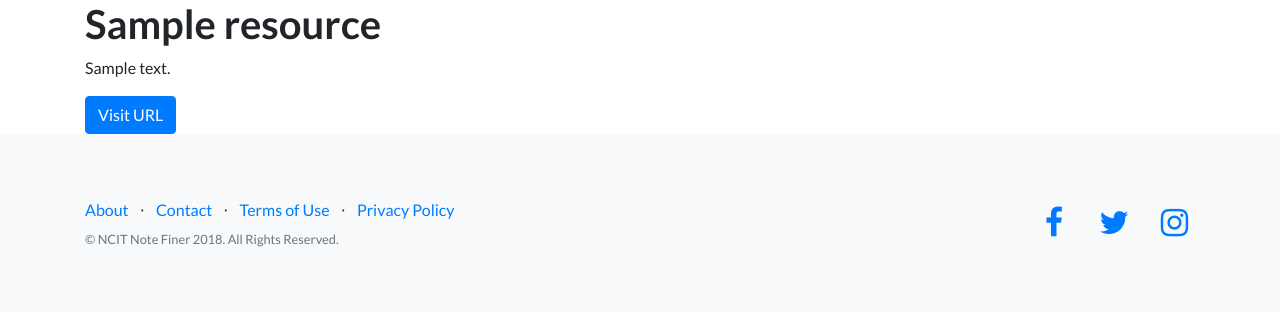
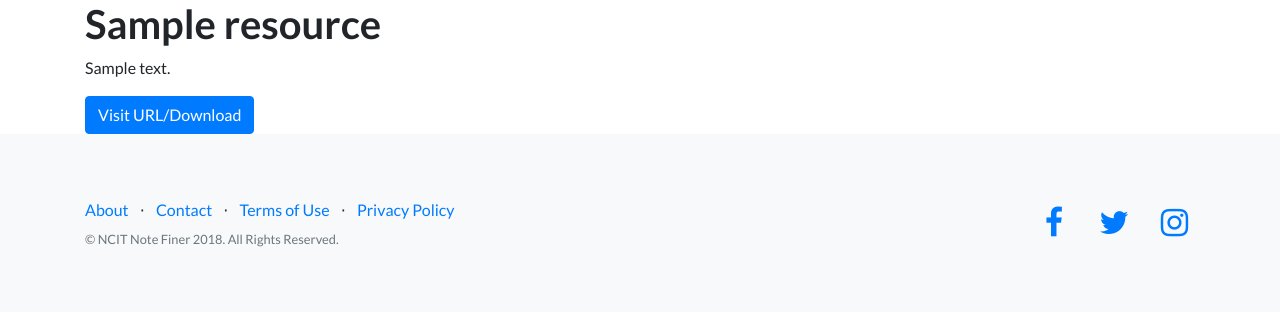
Before and after one commit to poshan0126/NCIT-Note-Finder, a Django app: template notefinder/templates/resources/resource_url_detail.html in a window 1280 px wide. Shown: the part 59-371 px from the top of the page. Run offline with Django 3.2, Linux system fonts and the light colour scheme; the template is opened without the code that fills it: most values are stand-ins (such as "Sample title", 1, 10 or a date in 2020); some libraries are stand-ins or nearby versions.

Commit message:
Visit Url is modified to visit url/download

```diff
--- a/notefinder/templates/resources/resource_url_detail.html
+++ b/notefinder/templates/resources/resource_url_detail.html
@@ -17,7 +17,7 @@
 
                 <h1>{{resource.title}}</h1>
                 <p>{{resource.description|safe}}</p>
-                <a href="{{resource.url}}" class = "btn btn-primary" title = "{{resource.title}}">Visit URL</a>
+                <a href="{{resource.url}}" class = "btn btn-primary" title = "{{resource.title}}">Visit URL/Download</a>
             </div>
         </div>
     </div>
```
